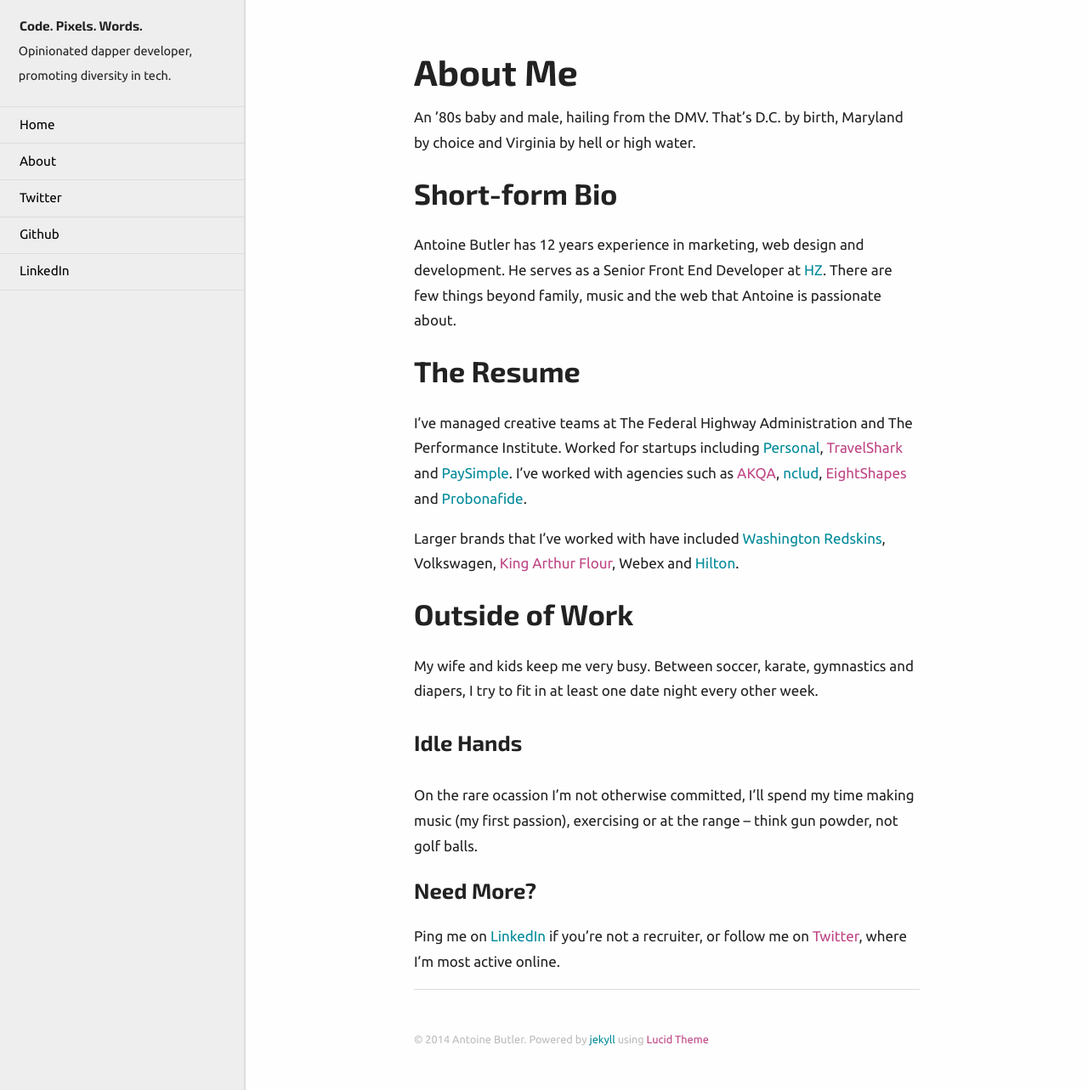
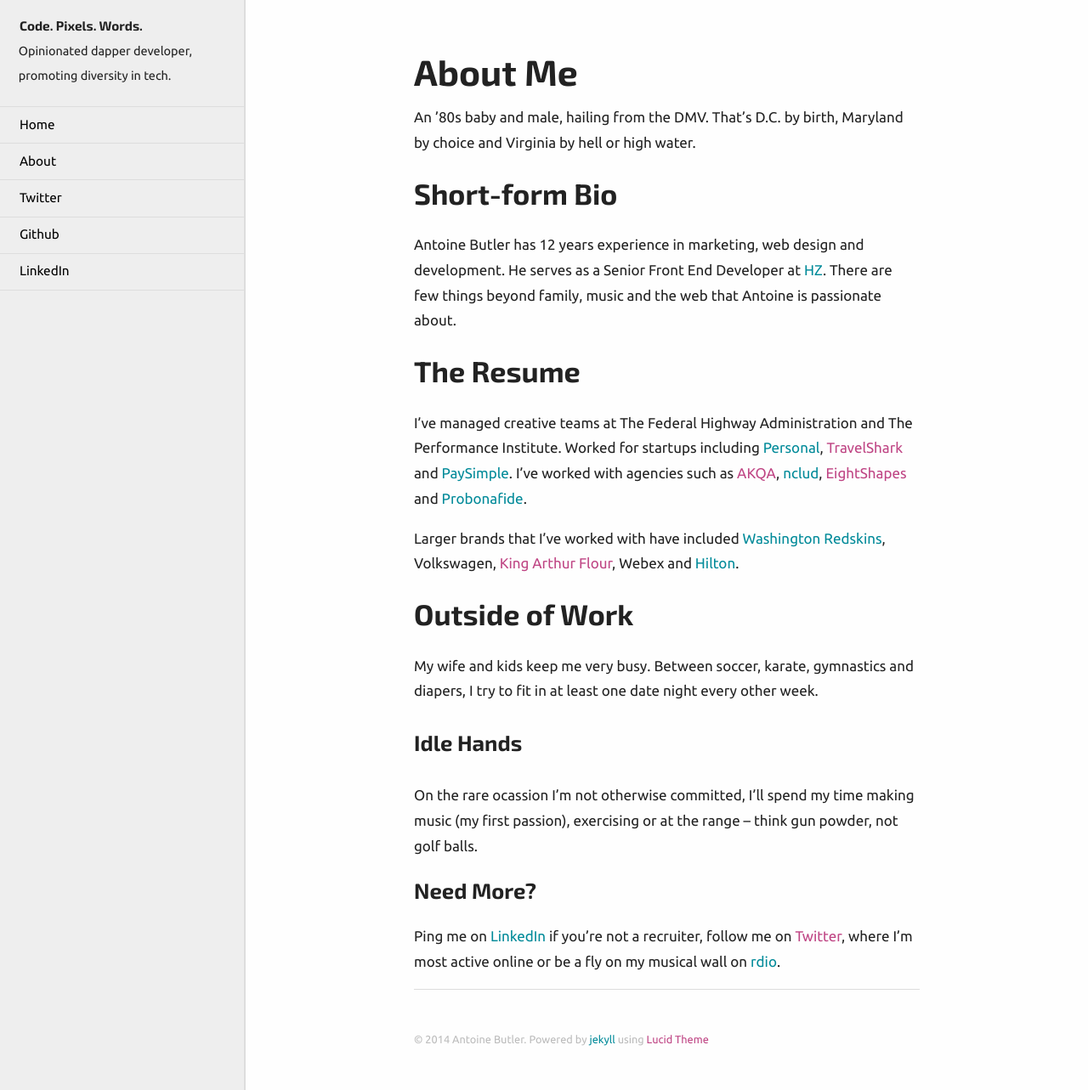
Before and after one commit to aebsr/aebsr.github.com, a Jekyll site: the page built from about.md, in a window 1280 px wide and 1283 px high. Shown: the whole window at 85% size. Built offline with Jekyll 4.4.1, drawn with Linux system fonts in a browser that asks for light colours.

Commit message:
adding my rdio link

```diff
--- a/about.md
+++ b/about.md
@@ -26,4 +26,4 @@
 
 ### Need More?
 
-Ping me on [LinkedIn](http://www.linkedin.com/in/aebsr) if you're not a recruiter, or follow me on [Twitter](http://twitter.com/aebsr), where I'm most active online.
+Ping me on [LinkedIn](http://www.linkedin.com/in/aebsr) if you're not a recruiter, follow me on [Twitter](http://twitter.com/aebsr), where I'm most active online or be a fly on my musical wall on [rdio](http://www.rdio.com/people/aebsr/).
```
